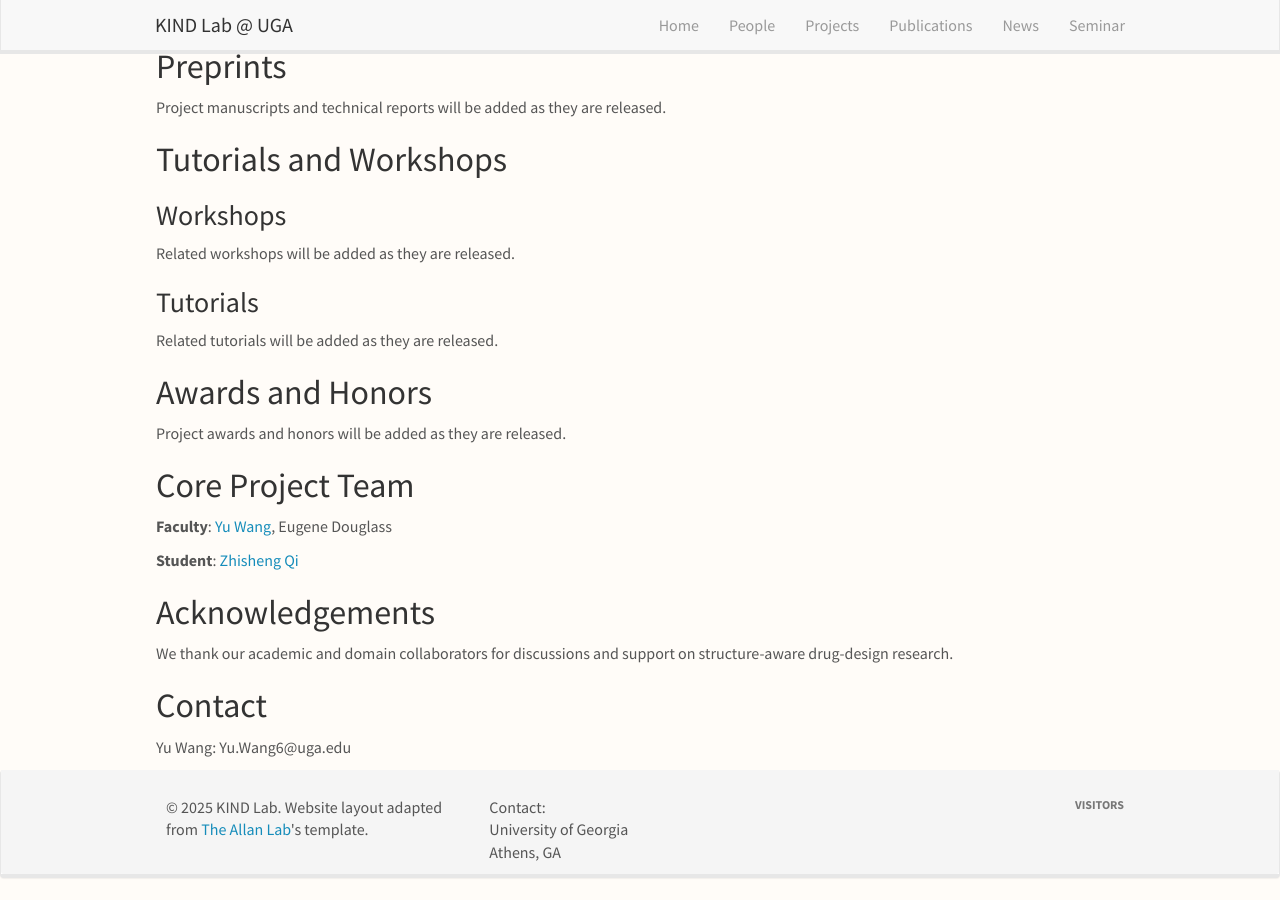
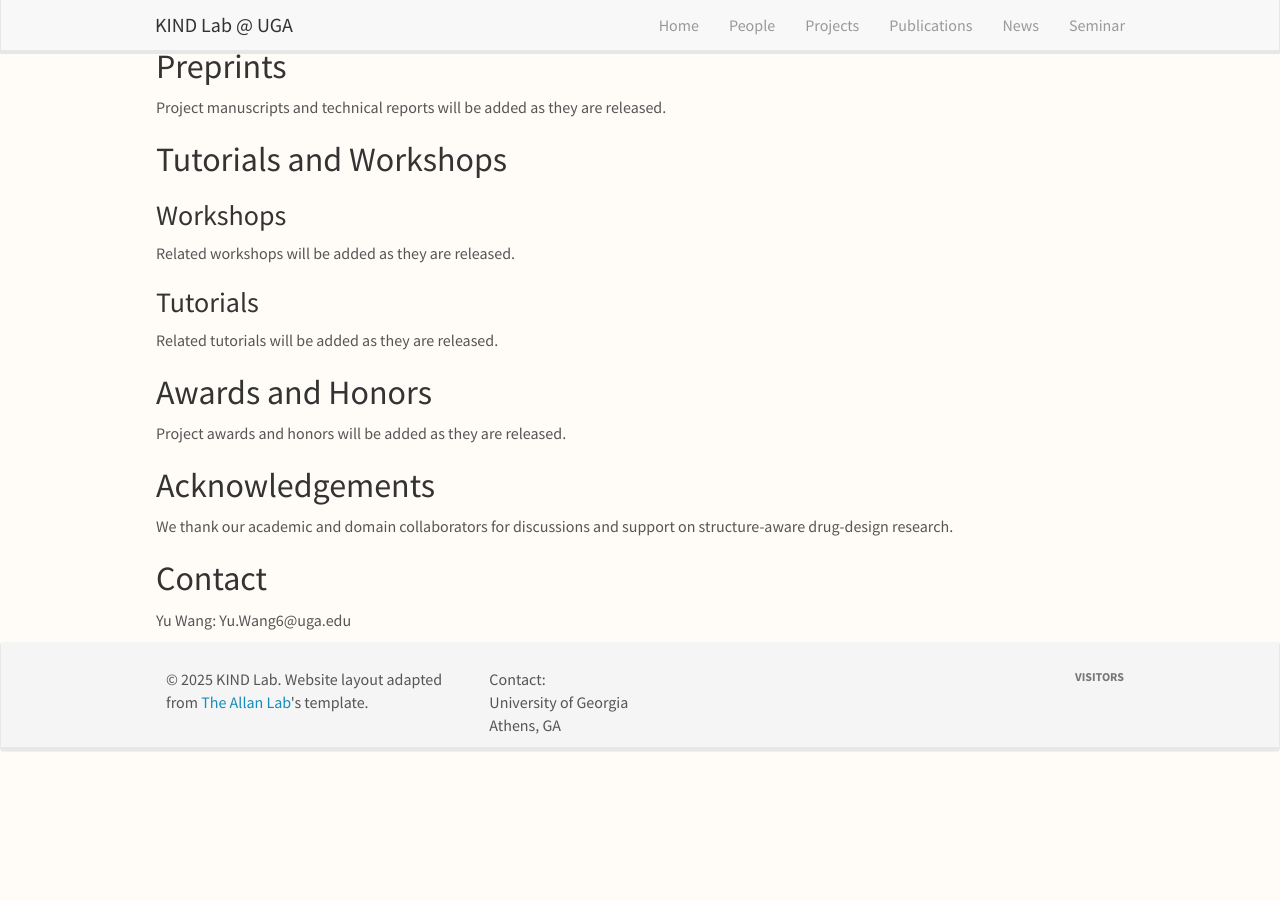
Before and after one commit to KINDLab-Fly/KINDLab-Fly.github.io, a Jekyll site: the page built from _pages/projects/agentic-structured-drug-design.md, in a window 1280 px wide and 900 px high, scrolled down 2298 px. Built offline with Jekyll 4.4.1, drawn with Linux system fonts in a browser that asks for light colours; nearby versions of some CDN libraries; after the commit the page ends 3071 px from its top, so only the background shows below that.

Commit message:
Remove drug design project team labels

```diff
--- a/_pages/projects/agentic-structured-drug-design.md
+++ b/_pages/projects/agentic-structured-drug-design.md
@@ -84,12 +84,6 @@ Related tutorials will be added as they are released.
 
 Project awards and honors will be added as they are released.
 
-## Core Project Team
-
-**Faculty**: [Yu Wang](https://yuwang0103.github.io/), Eugene Douglass
-
-**Student**: [Zhisheng Qi](https://zhishengqi.github.io/)
-
 ## Acknowledgements
 
 We thank our academic and domain collaborators for discussions and support on structure-aware drug-design research.
```
Also changed, not shown: _pages/project.md (+0 -2 lines).
